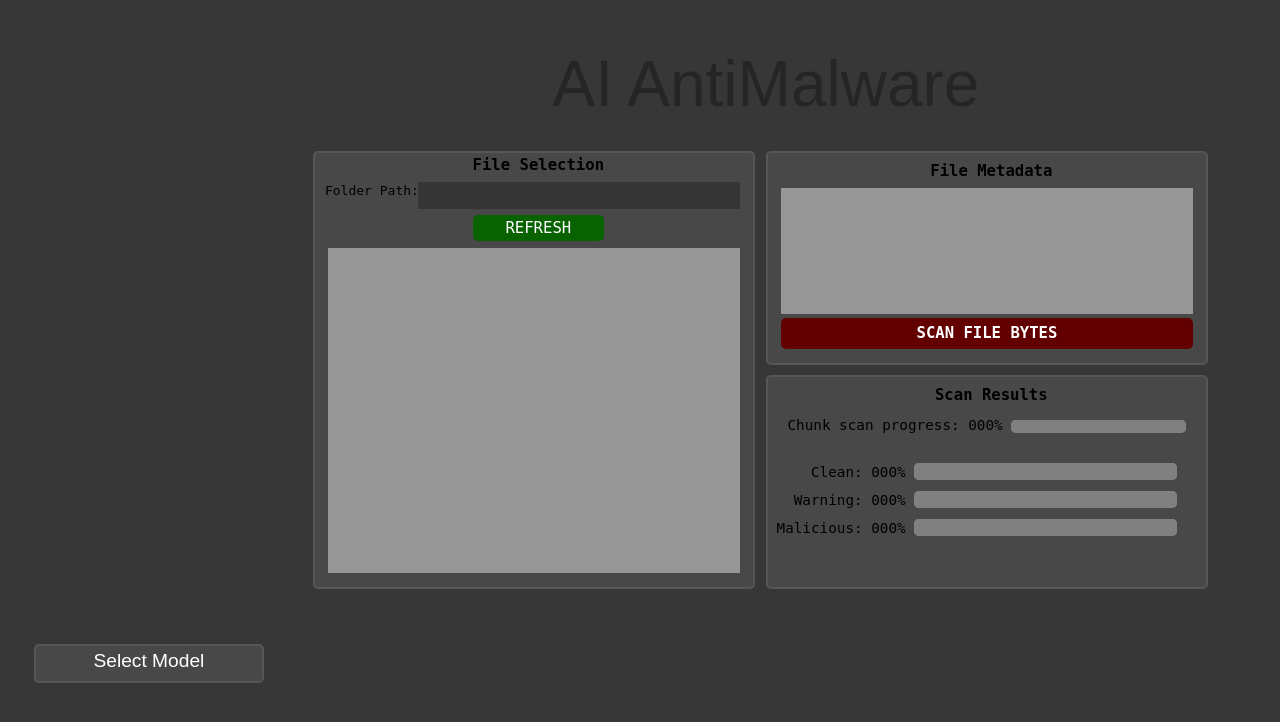
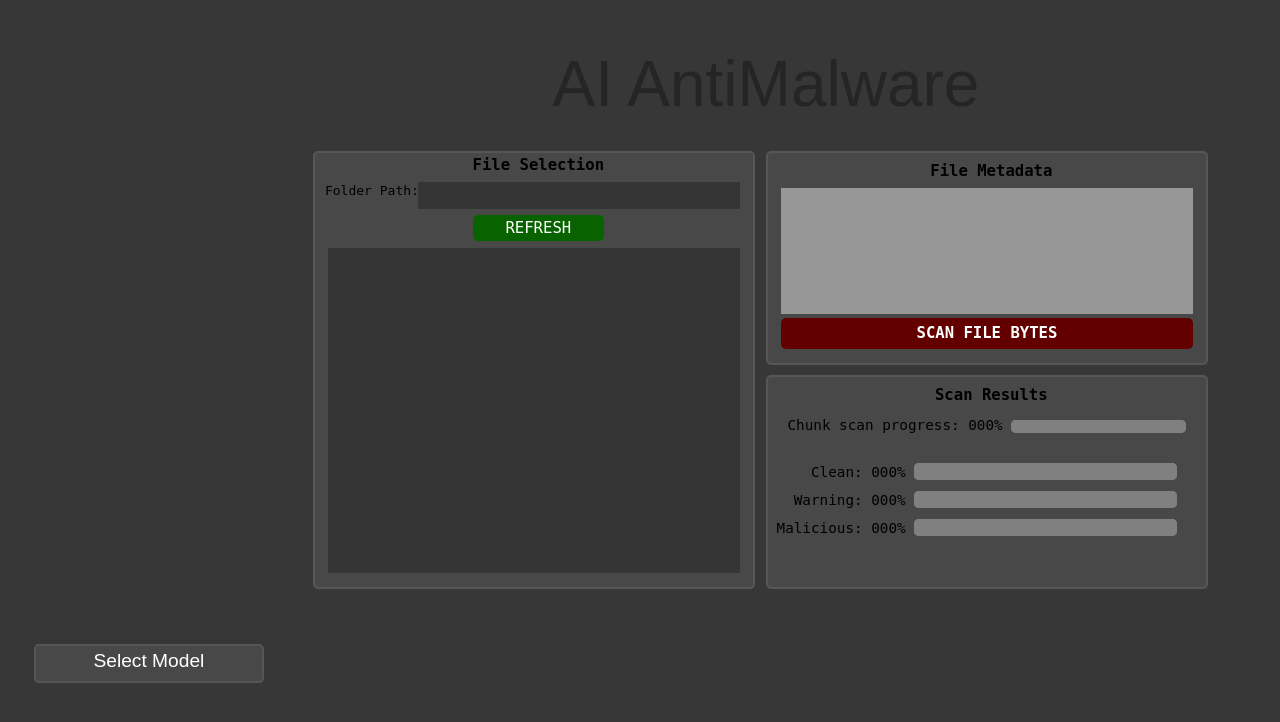
Before and after one commit to chriswee168/ai-file-scanner-app, a Django app: template server/main/templates/main/index.html in a window 1280 px wide; the page is wider, and only the part inside the window is pictured. Shown: the top 722 px of that part. Run offline with Django 5.2, Linux system fonts and the light colour scheme; the template is opened without the code that fills it, so the values that code supplies are empty.

Commit message:
Increase darkness of file list div background

```diff
--- a/server/main/static/main/css/index.css
+++ b/server/main/static/main/css/index.css
@@ -116,7 +116,7 @@ label
     left: 3%;
     width: 94%;
     height: 75%;
-    background-color: rgb(151, 151, 151);
+    background-color: rgb(53, 53, 53);
     position: relative;
     overflow: scroll;
     font-family: monospace;
```
